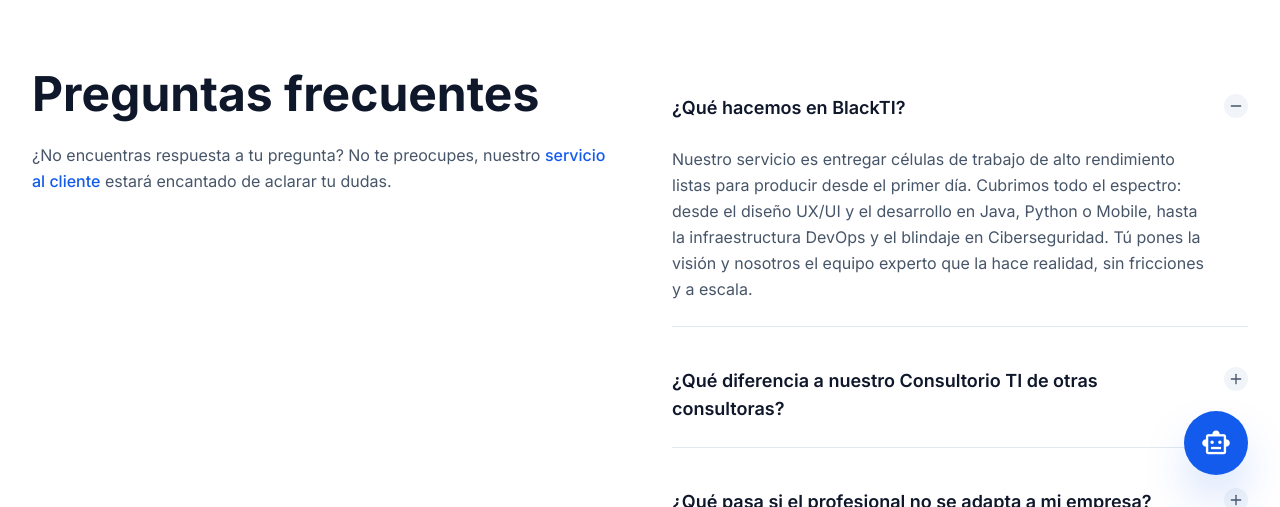
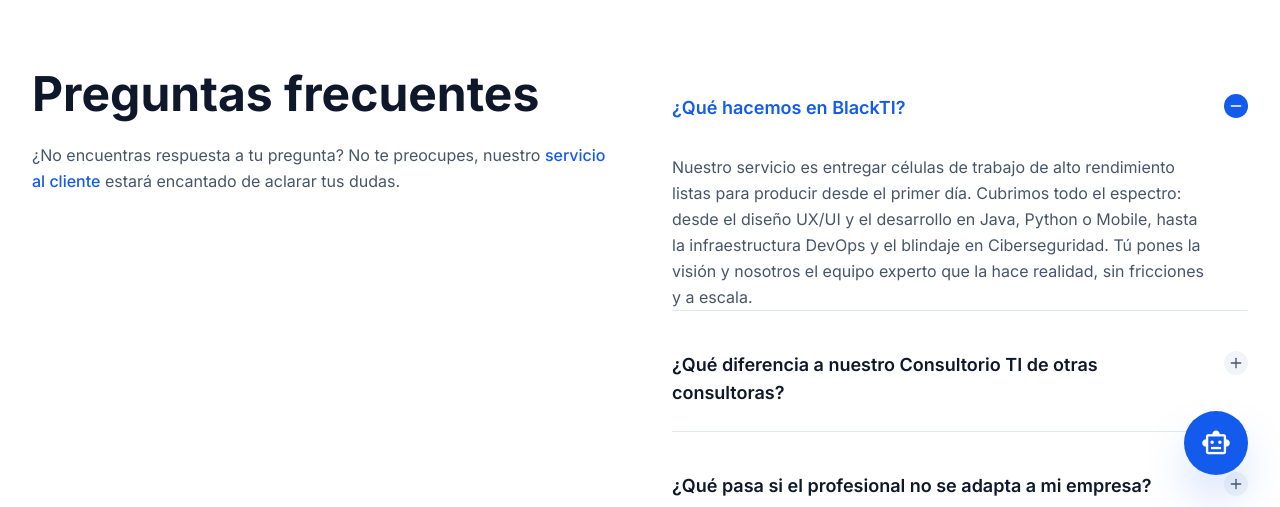
Before and after one commit to asinomas/paginaultima, a React (Vite) app in the folder Pagina_ultima/: page / in a window 1280 px wide. Both pictures are taken after a click on the button "¿Qué hacemos en BlackTI?". Shown: the part 8134-8641 px from the top of the page. Built offline with nearby package versions, Linux system fonts and the light colour scheme; no server answers.

Commit message:
Update FAQSection.tsx

```diff
--- a/Pagina_ultima/src/components/FAQSection.tsx
+++ b/Pagina_ultima/src/components/FAQSection.tsx
@@ -1,6 +1,7 @@
 import React, { useState } from 'react';
 import { Plus, Minus } from 'lucide-react';
 import { useScrollAnimation } from '../hooks/useScrollAnimation';
+import { motion, AnimatePresence } from 'framer-motion';
 
 interface FAQItem {
   question: string;
@@ -48,7 +49,7 @@ const FAQSection: React.FC = () => {
       <div className="max-w-7xl mx-auto px-6 lg:px-8">
         <div className="grid grid-cols-1 lg:grid-cols-2 gap-12 lg:gap-16">
 
-          {/* LEFT COLUMN - Title and Description */}
+          {/* LEFT COLUMN */}
           <div className="lg:sticky lg:top-24 lg:self-start">
             <h2 className="text-3xl md:text-5xl font-bold text-slate-900 mb-6 leading-tight">
               Preguntas frecuentes
@@ -58,44 +59,67 @@ const FAQSection: React.FC = () => {
               <a href="#contact" className="text-[#135bec] hover:underline font-medium">
                 servicio al cliente
               </a>{' '}
-              estará encantado de aclarar tu dudas.
+              estará encantado de aclarar tus dudas.
             </p>
           </div>
 
           {/* RIGHT COLUMN - FAQ Items */}
           <div className="space-y-4">
-            {faqData.map((item, index) => (
-              <div
-                key={index}
-                className="border-b border-slate-200 last:border-b-0"
-              >
+            {faqData.map((item, index) => {
+              const isOpen = openIndex === index;
+              const contentId = `faq-content-${index}`;
+              const buttonId = `faq-button-${index}`;
+
+              return (
+                <div key={index} className="border-b border-slate-200 last:border-b-0">
                   <button
+                    id={buttonId}
                     onClick={() => toggleAccordion(index)}
+                    aria-expanded={isOpen}
+                    aria-controls={contentId}
                     className="w-full py-6 flex items-start justify-between gap-4 text-left hover:text-[#135bec] transition-colors duration-200 group"
                   >
-                  <span className="text-lg font-semibold text-slate-900 group-hover:text-[#135bec] transition-colors duration-200">
+                    <span className={`text-lg font-semibold transition-colors duration-200 ${
+                      isOpen ? 'text-[#135bec]' : 'text-slate-900'
+                    }`}>
                       {item.question}
                     </span>
-                  <span className="flex-shrink-0 w-6 h-6 flex items-center justify-center rounded-full bg-slate-100 group-hover:bg-[#135bec] transition-all duration-200">
-                    {openIndex === index ? (
-                      <Minus className="w-4 h-4 text-slate-600 group-hover:text-white transition-colors duration-200" />
+                    <motion.span
+                      animate={{ rotate: isOpen ? 180 : 0, backgroundColor: isOpen ? '#135bec' : undefined }}
+                      className={`flex-shrink-0 w-6 h-6 flex items-center justify-center rounded-full transition-all duration-300 ${
+                        isOpen ? 'bg-[#135bec]' : 'bg-slate-100 group-hover:bg-[#135bec]'
+                      }`}
+                    >
+                      {isOpen ? (
+                        <Minus className="w-4 h-4 text-white" />
                       ) : (
-                      <Plus className="w-4 h-4 text-slate-600 group-hover:text-white transition-colors duration-200" />
+                        <Plus className="w-4 h-4 text-slate-600 group-hover:text-white" />
                       )}
-                  </span>
+                    </motion.span>
                   </button>
 
-                <div
-                  className={`overflow-hidden transition-all duration-300 ease-in-out ${
-                    openIndex === index ? 'max-h-96 opacity-100 mb-6' : 'max-h-0 opacity-0'
-                  }`}
+                  <AnimatePresence initial={false}>
+                    {isOpen && (
+                      <motion.div
+                        key="content"
+                        id={contentId}
+                        role="region"
+                        aria-labelledby={buttonId}
+                        initial={{ opacity: 0, height: 0 }}
+                        animate={{ opacity: 1, height: 'auto' }}
+                        exit={{ opacity: 0, height: 0 }}
+                        transition={{ duration: 0.3, ease: 'easeInOut' }}
+                        className="overflow-hidden"
                       >
-                  <p className="text-base text-slate-600 leading-relaxed pr-10">
+                        <p className="text-base text-slate-600 leading-relaxed pr-10 mt-2">
                           {item.answer}
                         </p>
+                      </motion.div>
+                    )}
+                  </AnimatePresence>
                 </div>
-              </div>
-            ))}
+              );
+            })}
           </div>
         </div>
       </div>
```
Lines whose indentation alone changed are shown as unchanged.
